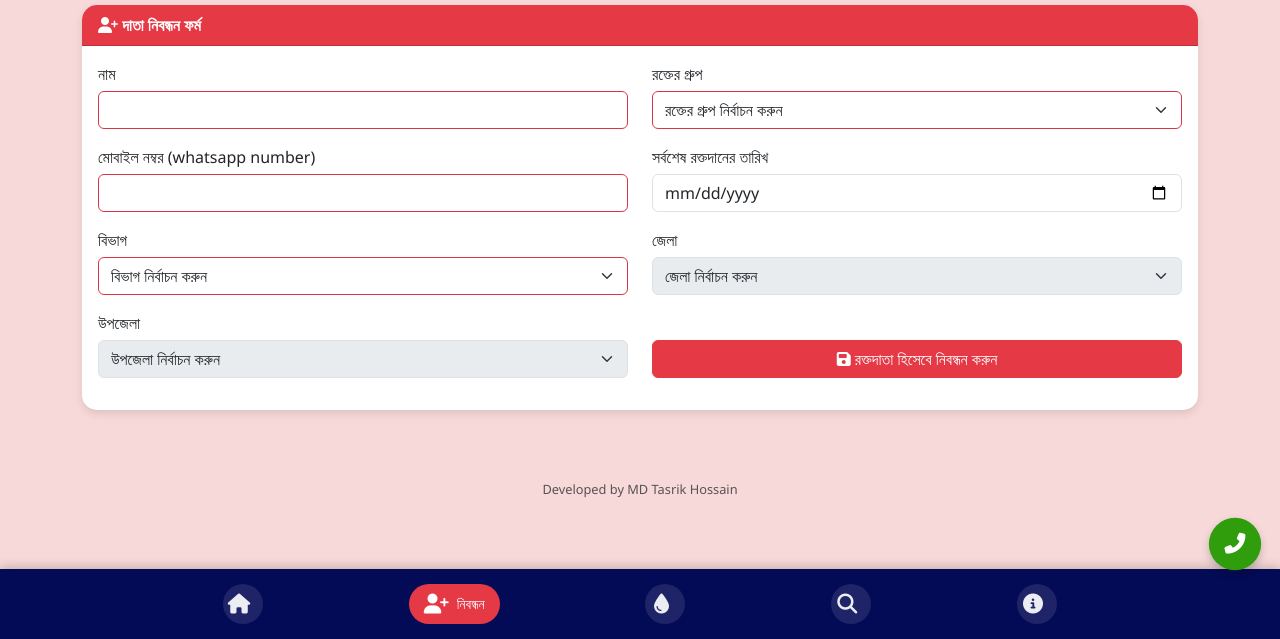
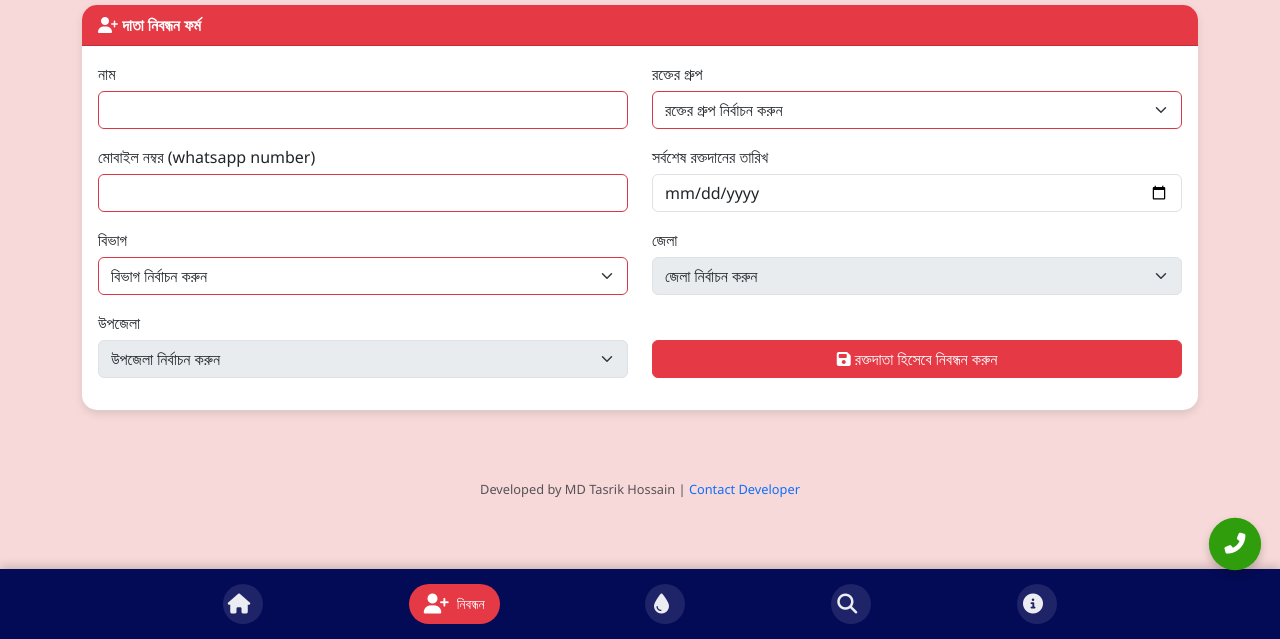
Before and after one commit to roktojobafoundation/apps, a plain HTML site: page donor-registration.html in a window 1280 px wide. Shown: the part 161-800 px from the top of the page. Drawn offline with nearby package versions, Linux system fonts and the light colour scheme.

Commit message:
donor-registration.html

```diff
--- a/donor-registration.html
+++ b/donor-registration.html
@@ -207,7 +207,8 @@
 
     <!-- Developer Credit -->
     <div class="text-center mt-4 small text-muted">
-        Developed by MD Tasrik Hossain
+        Developed by MD Tasrik Hossain |
+        <a href="https://www.facebook.com/md.tasrik.hossain" class="text-decoration-none">Contact Developer</a>
     </div>
 
     <!-- Firebase and other scripts -->
```
